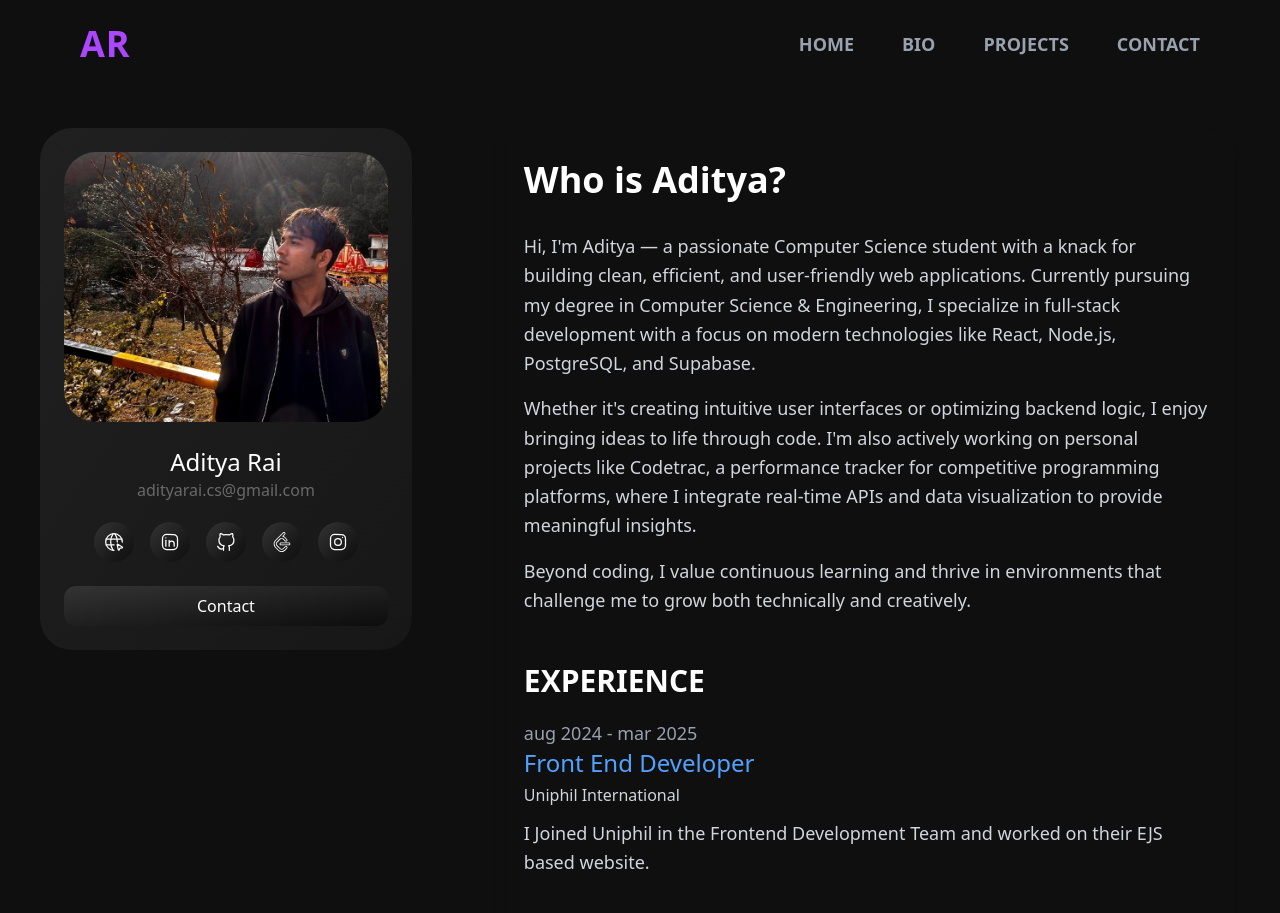
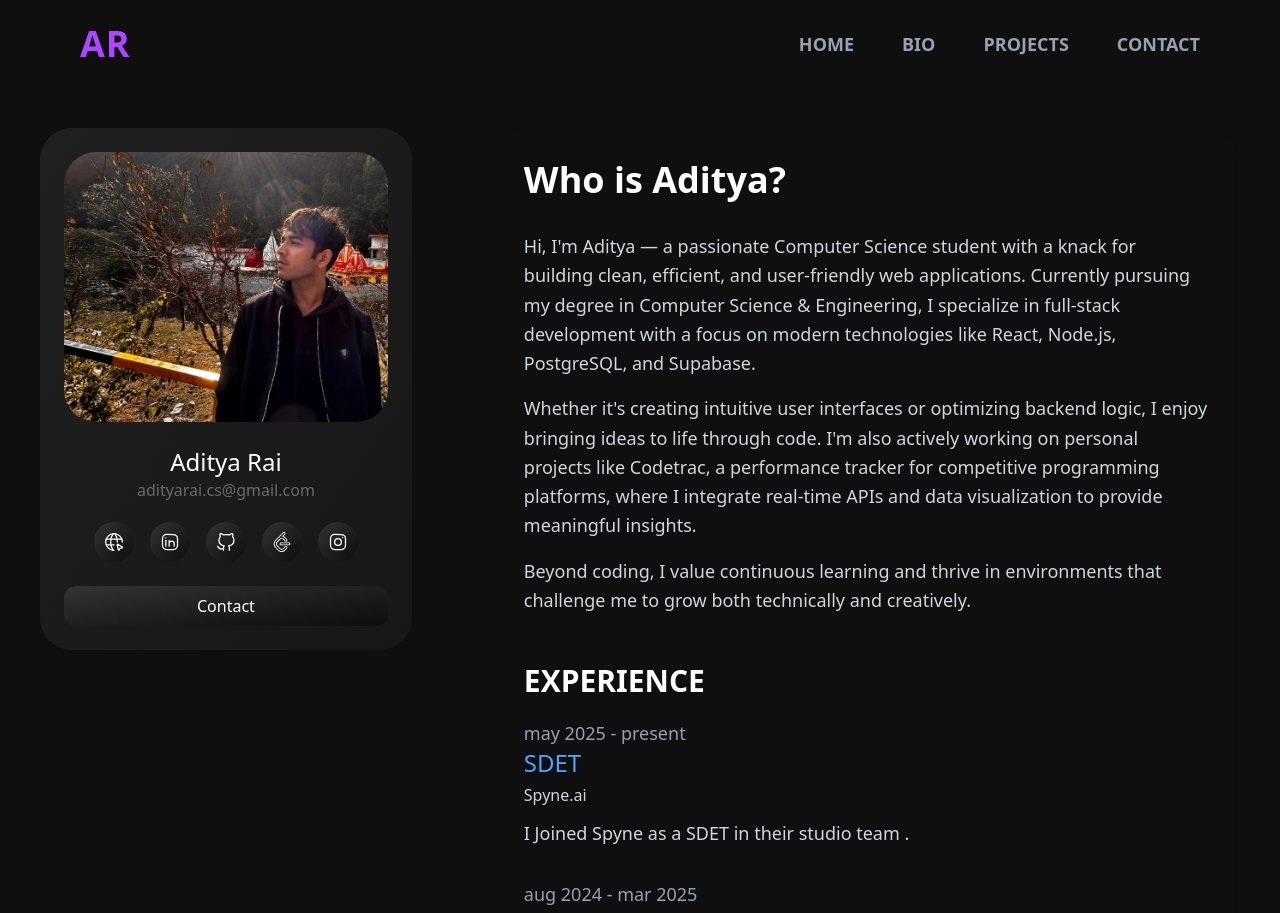
Before and after one commit to withsammi/React-Portfolio, a React (Vite) app: page /qualification in a window 1280 px wide. Shown: the top 913 px of the page. Built offline with nearby package versions, Linux system fonts and the light colour scheme.

Commit message:
Experience added

```diff
--- a/src/components/Qualification/Qualification.jsx
+++ b/src/components/Qualification/Qualification.jsx
@@ -152,6 +152,20 @@ const Qualification = () => {
             Experience
           </h2>
 
+          <div className="mb-8">
+            <div className="flex items-baseline">
+              <p className="text-gray-400 text-base md:text-lg">
+                may 2025 - present
+              </p>
+            </div>
+            <h3 className="text-xl md:text-2xl text-blue-400 font-medium">
+              SDET
+            </h3>
+            <p className="text-gray-300 mt-1">Spyne.ai</p>
+            <p className="text-gray-300 leading-relaxed mt-3 text-base md:text-lg">
+              I Joined Spyne as a SDET in their studio team .
+            </p>
+          </div>
           <div className="mb-8">
             <div className="flex items-baseline">
               <p className="text-gray-400 text-base md:text-lg">
```
